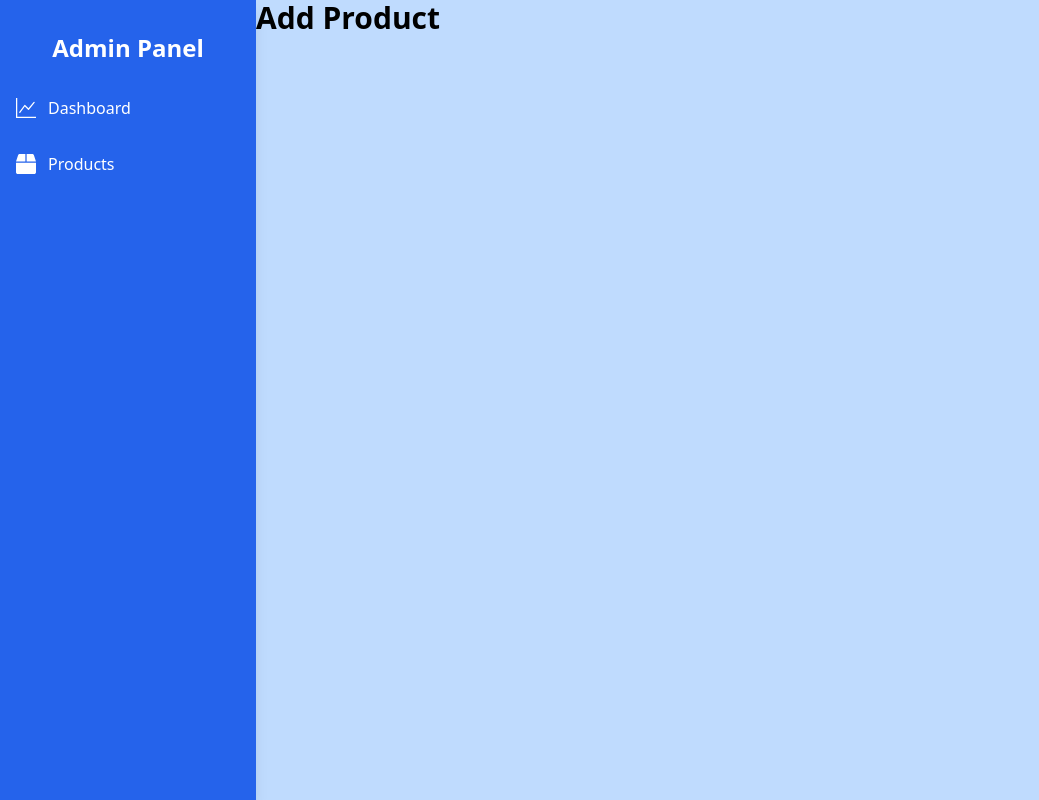
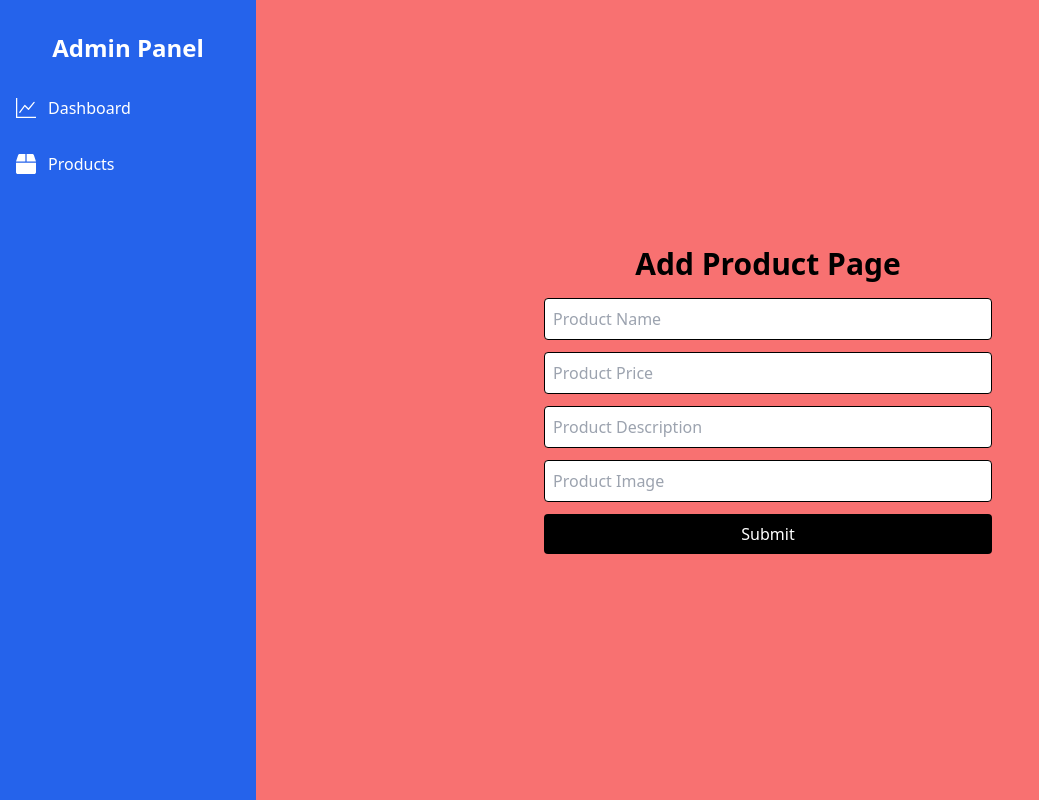
Before and after one commit to damindisamaranayaka/cbc-frontend, a React (Vite) app: page /admin/products/addProduct in a window 1280 px wide. Shown: the whole page, without its empty margins (0-1039 px from the left). Built offline with nearby package versions, Linux system fonts and the light colour scheme.

Commit message:
add input fields in add product page

```diff
--- /dev/null
+++ b/src/pages/admin/addProductForm.jsx
@@ -0,0 +1,34 @@
+/*export default function AddProductForm() {
+    return (
+        <div className="w-full h-full bg-red-400 flex  items-center justify-center space-y-3 ">
+            <h1 className="text-black text-3xl font-bold">Add Product Page</h1>
+            <div className= "flex flex-col">
+                <input type="text" placeholder="Product Name" className="border border-black" />
+                <input type="text" placeholder="Product Price" className="border border-black" />
+                <input type="text" placeholder="Product Description" className="border border-black" />
+                <input type="text" placeholder="Product Image" className="border border-black" />
+                <button className="bg-black text-white">Submit</button>
+            </div>
+        </div>
+    );
+}  */
+
+    export default function AddProductForm() {
+        return (
+            <div className="w-full h-full bg-red-400 flex flex-col items-center justify-center p-6">
+                {/* Title */}
+                <h1 className="text-black text-3xl font-bold mb-4">Add Product Page</h1>
+
+                {/* Form Fields */}
+                <div className="flex flex-col space-y-3 w-full max-w-md">
+                    <input type="text" placeholder="Product Name" className="border border-black p-2 rounded" />
+                    <input type="text" placeholder="Product Price" className="border border-black p-2 rounded" />
+                    <input type="text" placeholder="Product Description" className="border border-black p-2 rounded" />
+                    <input type="text" placeholder="Product Image" className="border border-black p-2 rounded" />
+
+                    {/* Submit Button */}
+                    <button className="bg-black text-white p-2 rounded hover:bg-gray-800">Submit</button>
+                </div>
+            </div>
+        );
+    }
--- a/src/pages/adminHomePage.jsx
+++ b/src/pages/adminHomePage.jsx
@@ -3,6 +3,7 @@ import { BsGraphUp } from "react-icons/bs";
 import { FaBox } from "react-icons/fa";
 import { Routes, Route } from "react-router-dom";
 import AdminProductPage from "./admin/adminProductPage";
+import AddProductForm from "./admin/addProductForm";
 
 
 export default function AdminHomePage() {
@@ -37,7 +38,7 @@ export default function AdminHomePage() {
           {/* Corrected paths (relative to /admin) */}
           <Route path="dashboard" element={<h1 className="text-3xl font-semibold">Dashboard</h1>} />
           <Route path="products" element={<AdminProductPage/>} />
-          <Route path="products/addProduct" element={<h1 className="text-3xl font-semibold">Add Product</h1>} />
+          <Route path="products/addProduct" element={<AddProductForm/>} />
           {/* Default Home Page (when no sub-route is selected) */}
           <Route path="*" element={
            <h1>404 not found the admin page</h1>
```
